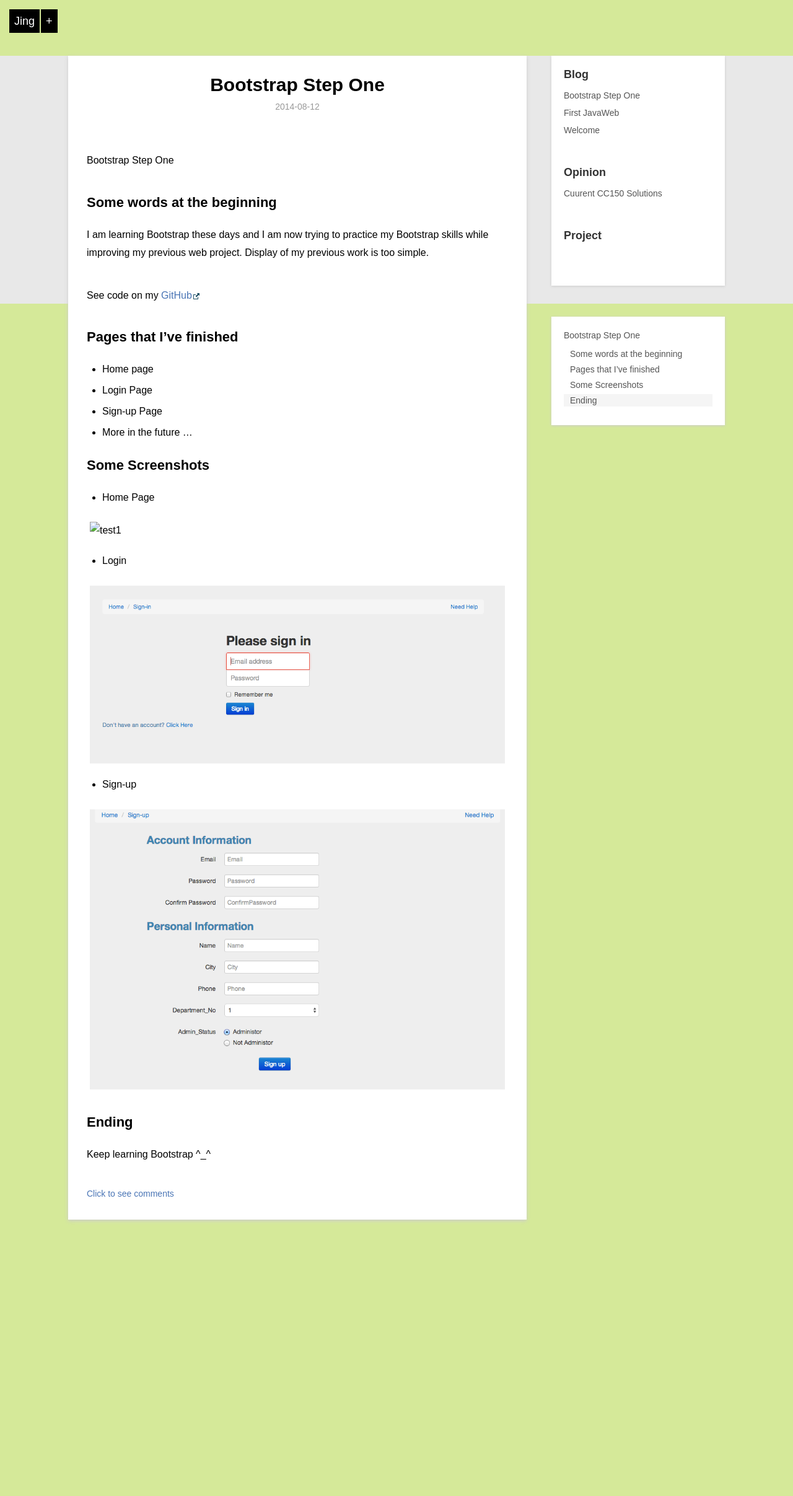
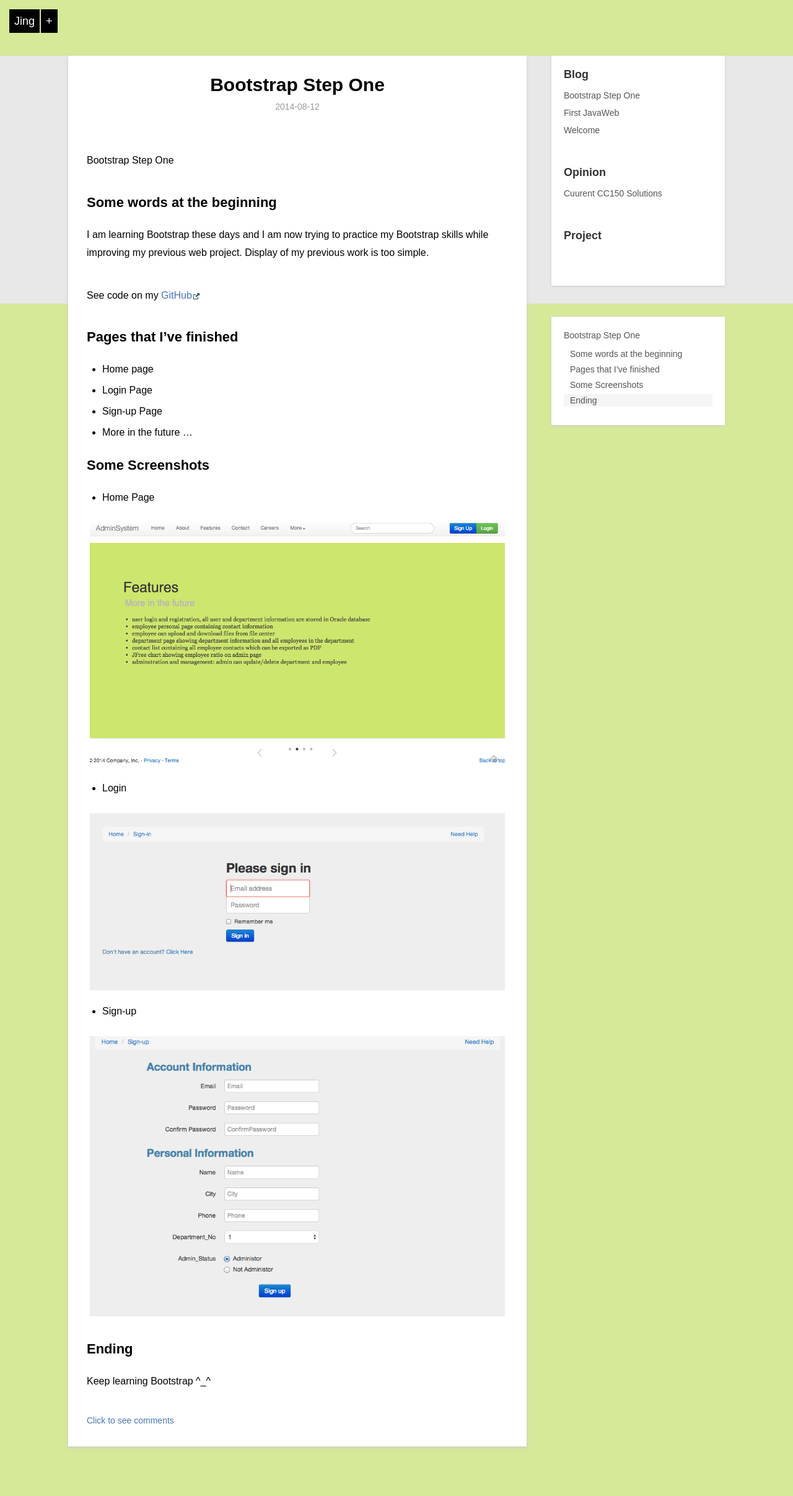
Before and after one commit to shipengfei92/startupjing.github.io, a Jekyll site: the page built from _posts/blog/2014-08-12-BootstrapStepOne.md, in a window 1280 px wide. Shown: the whole page at 62% size. Built offline with Jekyll 4.4.1, drawn with Linux system fonts in a browser that asks for light colours; Markdown is read by kramdown in place of the engine named in the settings; before the commit the page ends 2048 px from its top, so only the background shows below that.

Commit message:
image link fixed

```diff
--- a/_posts/blog/2014-08-12-BootstrapStepOne.md
+++ b/_posts/blog/2014-08-12-BootstrapStepOne.md
@@ -27,7 +27,7 @@ See code on my [GitHub][2]
 
 * Home Page
 
-![test1](/images/DeptEmp/home.png)
+![test1](/images/DeptEmpSys/home.png)
 
 * Login
 
```
